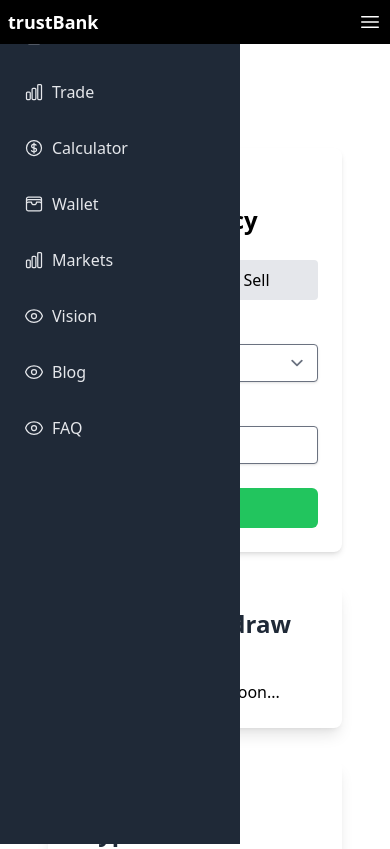
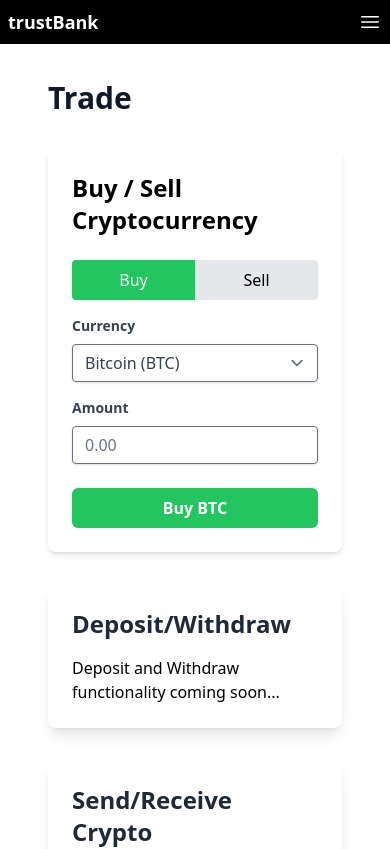
Before and after one commit to theceo1/trustbanqV.1, a Next.js app: page /trade in a window 390 px wide. Shown: the top 849 px of the page. Built offline with nearby package versions, Linux system fonts and the light colour scheme.

Commit message:
wrapped sidebar to core pages and fixed mobile/desktop view

```diff
--- a/src/components/layout/Header.tsx
+++ b/src/components/layout/Header.tsx
@@ -1,4 +1,3 @@
-// src/components/layout/Header.tsx
 import React, { useState } from 'react';
 import Link from 'next/link';
 import { MoonIcon, SunIcon, ChevronDownIcon, Bars3Icon, XMarkIcon } from '@heroicons/react/24/outline';
@@ -77,10 +76,10 @@
           <Link href="/markets" className="block hover:text-green-600">Markets</Link>
           <Link href="/calculator" className="block hover:text-green-600">Calculator</Link>
           <div className="block hover:text-green-600">About</div>
-          <div className="ml-4 space-y-1">
-            <Link href="/about/vision" className="block hover:text-green-600">Vision</Link>
-            <Link href="/about/mission" className="block hover:text-green-600">Mission</Link>
-            <Link href="/about/blog" className="block hover:text-green-600">Blog</Link>
+          <div className="pl-4 space-y-1">
+            <Link href="/about/vision" className="block">Vision</Link>
+            <Link href="/about/mission" className="block">Mission</Link>
+            <Link href="/about/blog" className="block">Blog</Link>
           </div>
         </nav>
       )}
--- a/src/components/layout/Layout.tsx
+++ b/src/components/layout/Layout.tsx
@@ -1,6 +1,7 @@
 // src/components/layout/Layout.tsx
 import React, { useState } from 'react';
 import Header from './Header';
+import Sidebar from './Sidebar';
 
 const Layout: React.FC<{ children: React.ReactNode }> = ({ children }) => {
   const [isSidebarOpen, setIsSidebarOpen] = useState(false);
@@ -12,9 +13,22 @@
   return (
     <div className="flex flex-col min-h-screen">
       <Header toggleSidebar={toggleSidebar} isSidebarOpen={isSidebarOpen} />
+
+      {/* Main content area */}
       <main className="flex-1 p-4">
         {children}
       </main>
+
+      {/* Sidebar for mobile screens */}
+      {isSidebarOpen && (
+        <div className="fixed inset-0 z-40 md:hidden">
+          <Sidebar isOpen={isSidebarOpen} onClose={toggleSidebar} />
+          <div
+            onClick={toggleSidebar}
+            className="fixed inset-0 bg-black opacity-50"
+          />
+        </div>
+      )}
     </div>
   );
 };
--- a/src/components/layout/Sidebar.tsx
+++ b/src/components/layout/Sidebar.tsx
@@ -1,72 +1,83 @@
 // src/components/layout/Sidebar.tsx
 import React from 'react';
 import Link from 'next/link';
-import { HomeIcon, ChartBarIcon, WalletIcon, CurrencyDollarIcon, EyeIcon } from '@heroicons/react/24/outline';
 
 interface SidebarProps {
   isOpen: boolean;
+  onClose: () => void;
 }
 
-const Sidebar: React.FC<SidebarProps> = ({ isOpen }) => {
+const Sidebar: React.FC<SidebarProps> = ({ isOpen, onClose }) => {
   return (
+    <>
+      {/* Sidebar for mobile views */}
       <aside
-      className={`fixed top-0 left-0 z-40 h-full w-60 bg-gray-800 text-white md:static md:translate-x-0 transform ${
+        className={`fixed top-0 left-0 z-40 w-64 h-full bg-gray-900 text-white transform transition-all duration-300 ease-in-out ${
           isOpen ? 'translate-x-0' : '-translate-x-full'
-      } transition-transform duration-300 ease-in-out md:block`}
+        } md:hidden`}
       >
-      <nav>
-        <ul className="space-y-4 p-4">
+        <nav className="flex-1 p-4 pt-20">
+          <ul>
             <li>
-            <Link href="/dashboard" className="flex items-center p-2 text-gray-200 hover:bg-green-600 rounded">
-              <HomeIcon className="w-5 h-5 mr-2" />
-              Dashboard
+              <Link href="/dashboard" legacyBehavior>
+                <a className="flex items-center p-2 hover:bg-gray-700 rounded">
+                  <span className="w-5 h-5 mr-2">🏠</span> Dashboard
+                </a>
               </Link>
             </li>
             <li>
-            <Link href="/trade" className="flex items-center p-2 text-gray-200 hover:bg-green-600 rounded">
-              <ChartBarIcon className="w-5 h-5 mr-2" />
-              Trade
+              <Link href="/trade" legacyBehavior>
+                <a className="flex items-center p-2 hover:bg-gray-700 rounded">
+                  <span className="w-5 h-5 mr-2">📈</span> Trade
+                </a>
               </Link>
             </li>
             <li>
-            <Link href="/calculator" className="flex items-center p-2 text-gray-200 hover:bg-green-600 rounded">
-              <CurrencyDollarIcon className="w-5 h-5 mr-2" />
-              Calculator
+              <Link href="/calculator" legacyBehavior>
+                <a className="flex items-center p-2 hover:bg-gray-700 rounded">
+                  <span className="w-5 h-5 mr-2">🔢</span> Calculator
+                </a>
               </Link>
             </li>
             <li>
-            <Link href="/wallet" className="flex items-center p-2 text-gray-200 hover:bg-green-600 rounded">
-              <WalletIcon className="w-5 h-5 mr-2" />
-              Wallet
+              <Link href="/wallet" legacyBehavior>
+                <a className="flex items-center p-2 hover:bg-gray-700 rounded">
+                  <span className="w-5 h-5 mr-2">💼</span> Wallet
+                </a>
               </Link>
             </li>
             <li>
-            <Link href="/markets" className="flex items-center p-2 text-gray-200 hover:bg-green-600 rounded">
-              <ChartBarIcon className="w-5 h-5 mr-2" />
-              Markets
+              <Link href="/markets" legacyBehavior>
+                <a className="flex items-center p-2 hover:bg-gray-700 rounded">
+                  <span className="w-5 h-5 mr-2">💹</span> Markets
+                </a>
               </Link>
             </li>
             <li>
-            <Link href="/about/vision" className="flex items-center p-2 text-gray-200 hover:bg-green-600 rounded">
-              <EyeIcon className="w-5 h-5 mr-2" />
-              Vision
+              <Link href="/vision" legacyBehavior>
+                <a className="flex items-center p-2 hover:bg-gray-700 rounded">
+                  <span className="w-5 h-5 mr-2">👁️</span> Vision
+                </a>
               </Link>
             </li>
             <li>
-            <Link href="/about/blog" className="flex items-center p-2 text-gray-200 hover:bg-green-600 rounded">
-              <EyeIcon className="w-5 h-5 mr-2" />
-              Blog
+              <Link href="/blog" legacyBehavior>
+                <a className="flex items-center p-2 hover:bg-gray-700 rounded">
+                  <span className="w-5 h-5 mr-2">📝</span> Blog
+                </a>
               </Link>
             </li>
             <li>
-            <Link href="/about/faq" className="flex items-center p-2 text-gray-200 hover:bg-green-600 rounded">
-              <EyeIcon className="w-5 h-5 mr-2" />
-              FAQ
+              <Link href="/faq" legacyBehavior>
+                <a className="flex items-center p-2 hover:bg-gray-700 rounded">
+                  <span className="w-5 h-5 mr-2">❓</span> FAQ
+                </a>
               </Link>
             </li>
           </ul>
         </nav>
       </aside>
+    </>
   );
 };
 
--- a/src/components/layout/withSidebar.tsx
+++ b/src/components/layout/withSidebar.tsx
@@ -1,22 +1,25 @@
 // src/components/layout/withSidebar.tsx
-import React from 'react';
+import React, { useState } from 'react';
 import Sidebar from './Sidebar';
 import Layout from './Layout';
 
 const withSidebar = (WrappedComponent: React.FC) => {
-  const ComponentWithSidebar: React.FC = (props) => (
+  const ComponentWithSidebar: React.FC = (props) => {
+    const [isOpen, setIsOpen] = useState(false);
+
+    const toggleSidebar = () => setIsOpen(!isOpen);
+
+    return (
       <Layout>
         <div className="flex">
-        {/* Sidebar rendered here */}
-        <Sidebar isOpen={true} />
-        {/* Main content area */}
+          <Sidebar isOpen={isOpen} onClose={() => setIsOpen(false)} />
           <div className="flex-grow">
             <WrappedComponent {...props} />
           </div>
         </div>
       </Layout>
     );
-
+  };
   return ComponentWithSidebar;
 };
 
--- a/src/pages/index.tsx
+++ b/src/pages/index.tsx
@@ -1,3 +1,4 @@
+//src/pages/index.tsx
 import React from 'react';
 import Head from 'next/head';
 import Layout from '../components/layout/Layout';
```
Lines whose indentation alone changed are shown as unchanged.
